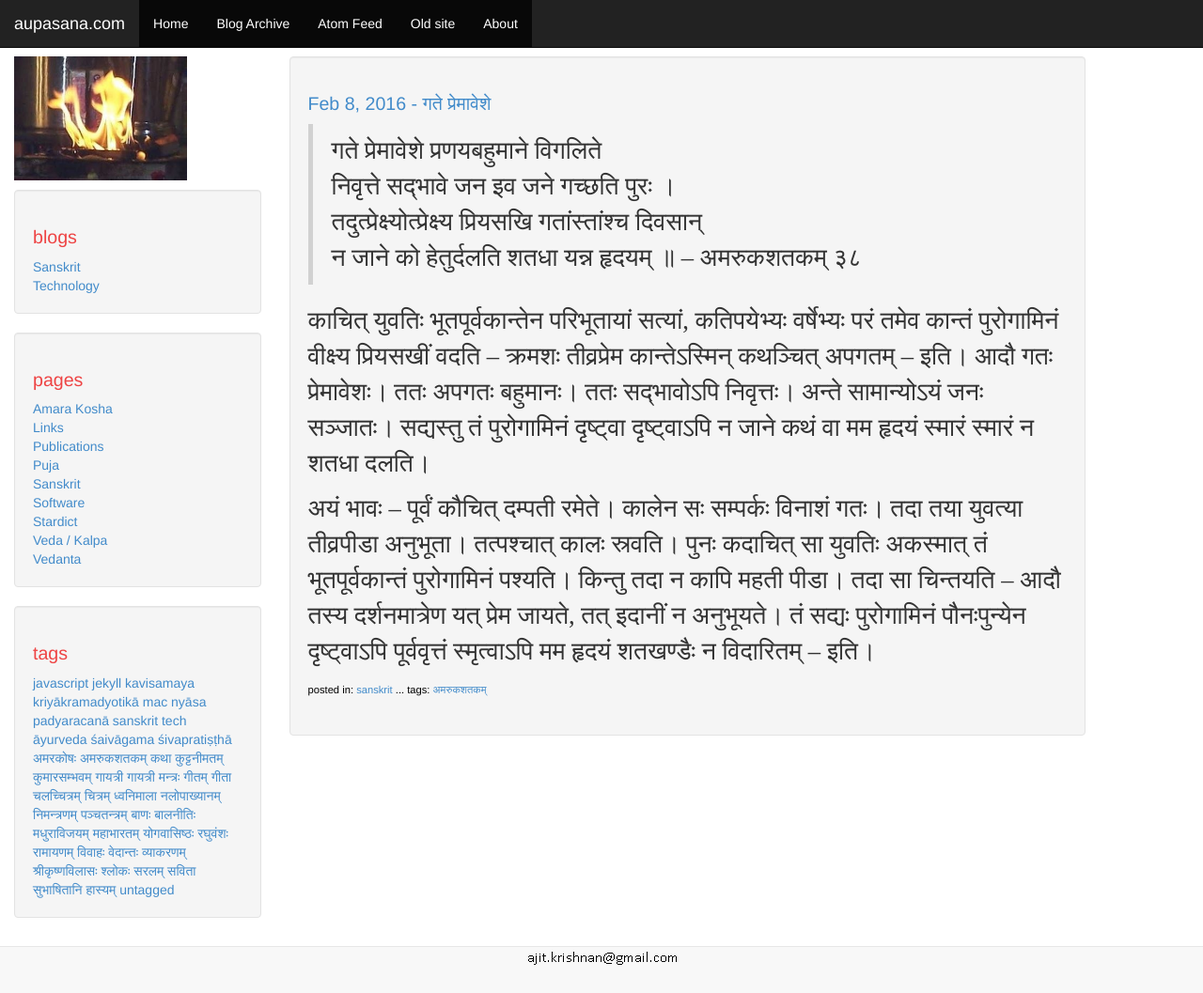
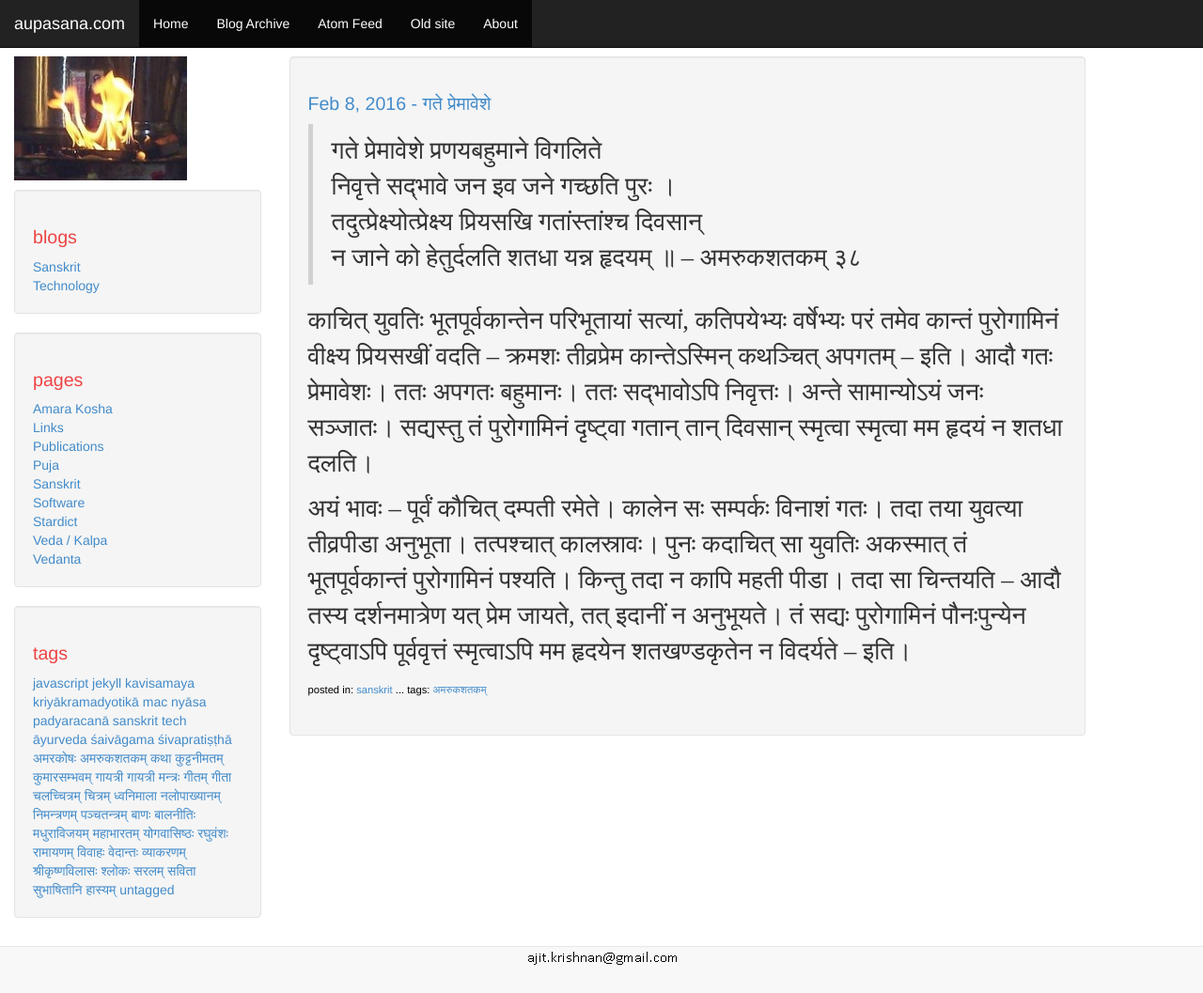
Before and after one commit to aupasana/aupasana.github.io, a Jekyll site: the page built from _posts/2016-02-08-gate-premaveshe.md, in a window 1280 px wide and 1057 px high. Shown: the whole window at 94% size. Built offline with Jekyll 4.4.1, drawn with Linux system fonts in a browser that asks for light colours; comment, search, counter and statistics services are not loaded.

Commit message:
Update content

```diff
--- a/_posts/2016-02-08-gate-premaveshe.md
+++ b/_posts/2016-02-08-gate-premaveshe.md
@@ -18,12 +18,11 @@ tags:
 तमेव कान्तं पुरोगामिनं वीक्ष्य प्रियसखीं वदति -- क्रमशः तीव्रप्रेम कान्तेऽस्मिन्
 कथञ्चित् अपगतम् -- इति। आदौ गतः प्रेमावेशः। ततः अपगतः बहुमानः।
 ततः सद्भावोऽपि निवृत्तः। अन्ते सामान्योऽयं जनः सञ्जातः। सद्यस्तु तं
-पुरोगामिनं दृष्ट्वा दृष्ट्वाऽपि न जाने कथं वा मम हृदयं स्मारं स्मारं न
-शतधा दलति।
+पुरोगामिनं दृष्ट्वा गतान् तान् दिवसान् स्मृत्वा स्मृत्वा मम हृदयं न शतधा दलति।
 
 अयं भावः -- पूर्वं कौचित् दम्पती रमेते। कालेन सः सम्पर्कः विनाशं गतः। तदा तया
-युवत्या तीव्रपीडा अनुभूता। तत्पश्चात् कालः स्रवति। पुनः कदाचित् सा युवतिः अकस्मात्
+युवत्या तीव्रपीडा अनुभूता। तत्पश्चात् कालस्रावः। पुनः कदाचित् सा युवतिः अकस्मात्
 तं भूतपूर्वकान्तं पुरोगामिनं पश्यति। किन्तु तदा न कापि महती पीडा।
 तदा सा चिन्तयति -- आदौ तस्य दर्शनमात्रेण यत् प्रेम जायते,
- तत् इदानीं न अनुभूयते। तं सद्यः पुरोगामिनं पौनःपुन्येन दृष्ट्वाऽपि पूर्ववृत्तं स्मृत्वाऽपि
-मम हृदयं शतखण्डैः न विदारितम् -- इति।
+तत् इदानीं न अनुभूयते। तं सद्यः पुरोगामिनं पौनःपुन्येन दृष्ट्वाऽपि पूर्ववृत्तं स्मृत्वाऽपि
+मम हृदयेन शतखण्डकृतेन न विदर्यते -- इति।
```
